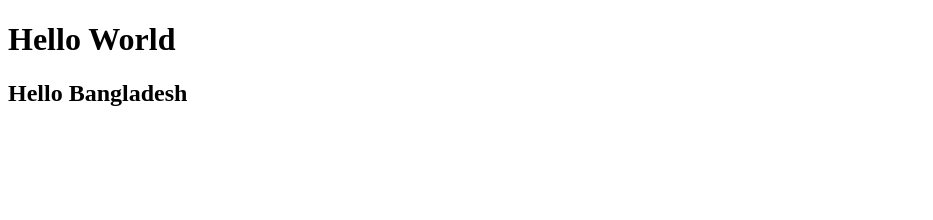
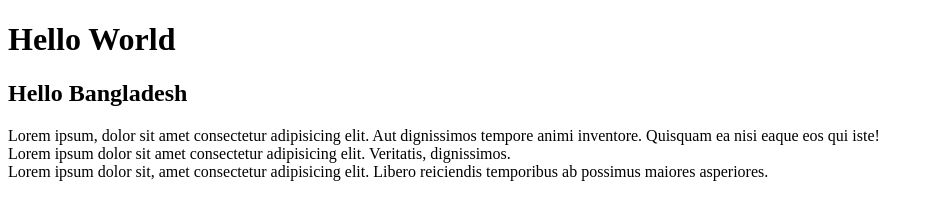
Before and after one commit to Ashiqur1819/Practice-1, a plain HTML site: page index.html in a window 1280 px wide. Shown: the whole page, without its empty margins (0-933 px from the left). Drawn offline with Linux system fonts and the light colour scheme.

Commit message:
Last commit

```diff
--- a/index.html
+++ b/index.html
@@ -10,5 +10,16 @@
  <h1>Hello World</h1>
  <h2>Hello Bangladesh</h2>
 
+ <div class="blog">
+    <div class="blog">Lorem ipsum, dolor sit amet consectetur adipisicing elit. Aut dignissimos tempore animi inventore. Quisquam ea nisi eaque eos qui iste!</div>
+
+ </div>
+ <div class="blog">
+    <div class="blog">Lorem ipsum dolor sit amet consectetur adipisicing elit. Veritatis, dignissimos.</div>
+ </div>
+ <div class="blog">
+    <div class="blog">Lorem ipsum dolor sit, amet consectetur adipisicing elit. Libero reiciendis temporibus ab possimus maiores asperiores.</div>
+ </div>
+
 </body>
 </html>
```
